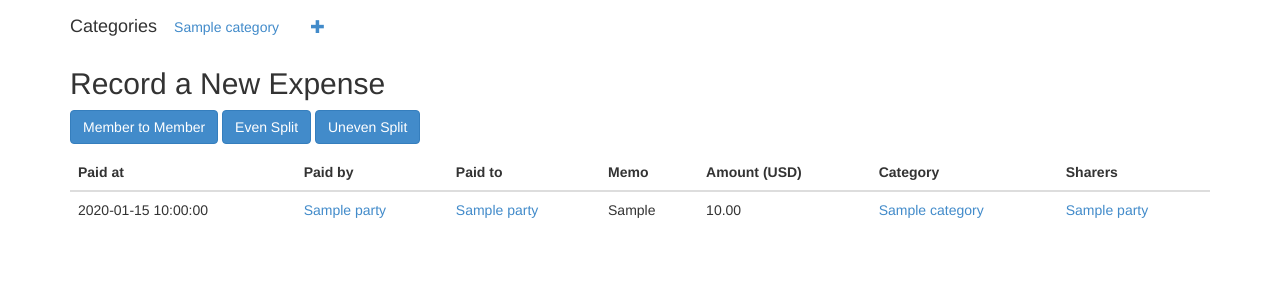
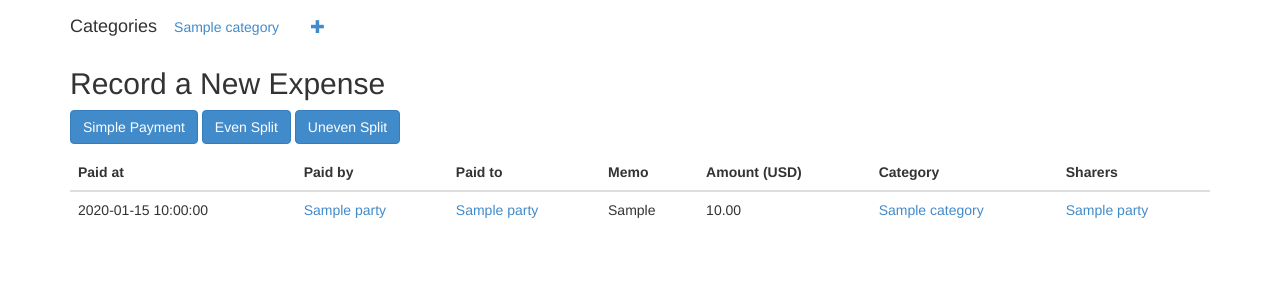
Before and after one commit to littleweaver/django-argus, a Django app: a page that uses argus/templates/argus/group_detail.html in a window 1280 px wide. Shown: the part 205-505 px from the top of the page. Run offline with Django 3.2, Linux system fonts and the light colour scheme; a user stored in the database is signed in; tables that the repository leaves empty hold one stand-in row (values such as "Sample post"); parts of the project's set-up code (start-up, migrations or seed data) failed here and were passed over; some libraries are stand-ins or nearby versions.

Commit message:
Tweaked simple payment button text.

```diff
--- a/argus/templates/argus/group_detail.html
+++ b/argus/templates/argus/group_detail.html
@@ -32,7 +32,7 @@
 
 	<h2>Record a New Expense</h2>
 	<p>
-		<a href="{% url 'argus_payment_create' group_slug=group.slug %}" class="btn btn-primary">Member to Member</a>
+		<a href="{% url 'argus_payment_create' group_slug=group.slug %}" class="btn btn-primary">Simple Payment</a>
 		<a href="{% url 'argus_even_create' group_slug=group.slug %}" class="btn btn-primary">Even Split</a>
 		<a href="{% url 'argus_manual_create' group_slug=group.slug %}" class="btn btn-primary">Uneven Split</a></p>
 
```
